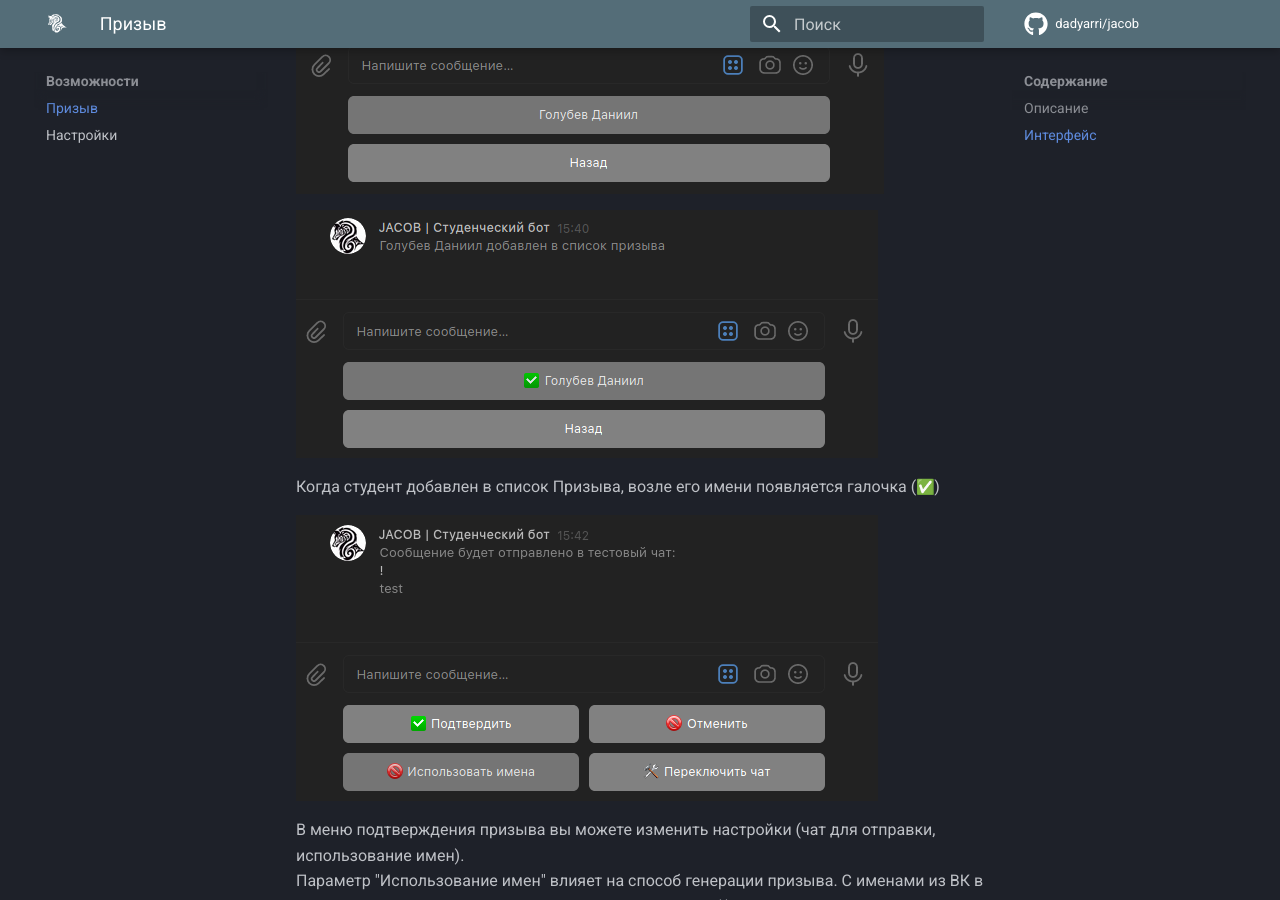
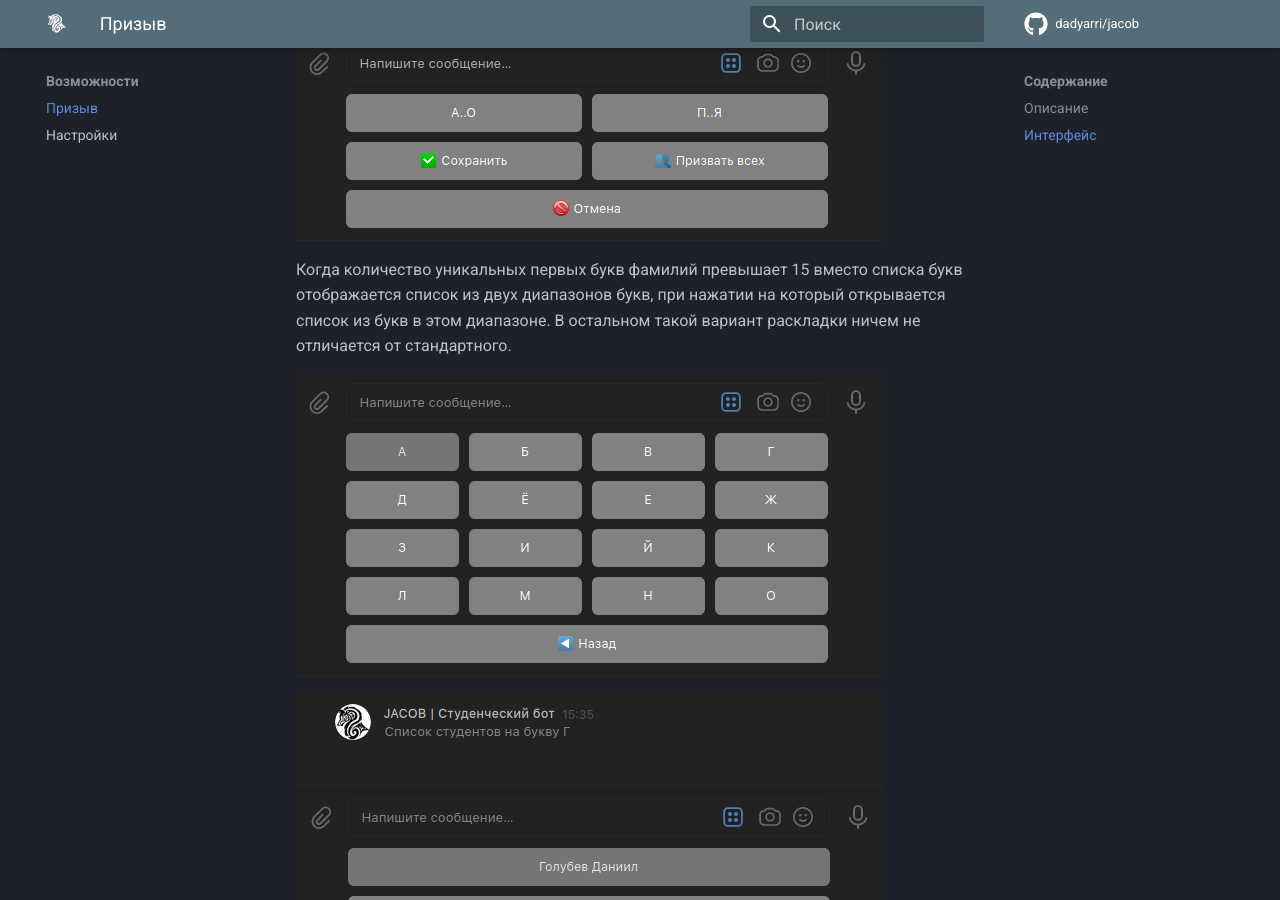
Before and after one commit to uni-jacob/jacob, an MkDocs documentation site: the page built from docs/functions/call.md, in a window 1280 px wide and 900 px high, scrolled down 1653 px. Built offline with MkDocs 1.6.1 and Material for MkDocs 9.7.7, drawn with Linux system fonts in a browser that asks for light colours; emoji names are drawn with the system emoji font; comment, search, counter and statistics services are not loaded.

Commit message:
:pencil: Update docs with new range of letters.

```diff
--- a/docs/functions/call.md
+++ b/docs/functions/call.md
@@ -22,6 +22,12 @@
 Далее откроется меню Призыва. Здесь можно выбрать студентов для призыва (все студенты находятся в подменю по первым буквам их фамилий), выбрать всех студентов для Призыва, сохранить или отменить Призыв
 Выберите студентов для Призыва и нажмите кнопку {:white_check_mark: Сохранить}, чтобы настроить и подтвердить Призыв
 
+![Call menu](../assets/call/3_1.png){: align=center}
+
+Когда количество уникальных первых букв фамилий превышает 15 вместо списка букв отображается список из двух диапазонов букв, при нажатии на который открывается список из букв в этом диапазоне. В остальном такой вариант раскладки ничем не отличается от стандартного.
+
+![Submenu](../assets/call/3_2.png){: align=center}
+
 ![Submenu](../assets/call/4.png){: align=center}
 
 ![Submenu](../assets/call/5.png){: align=center}
```
